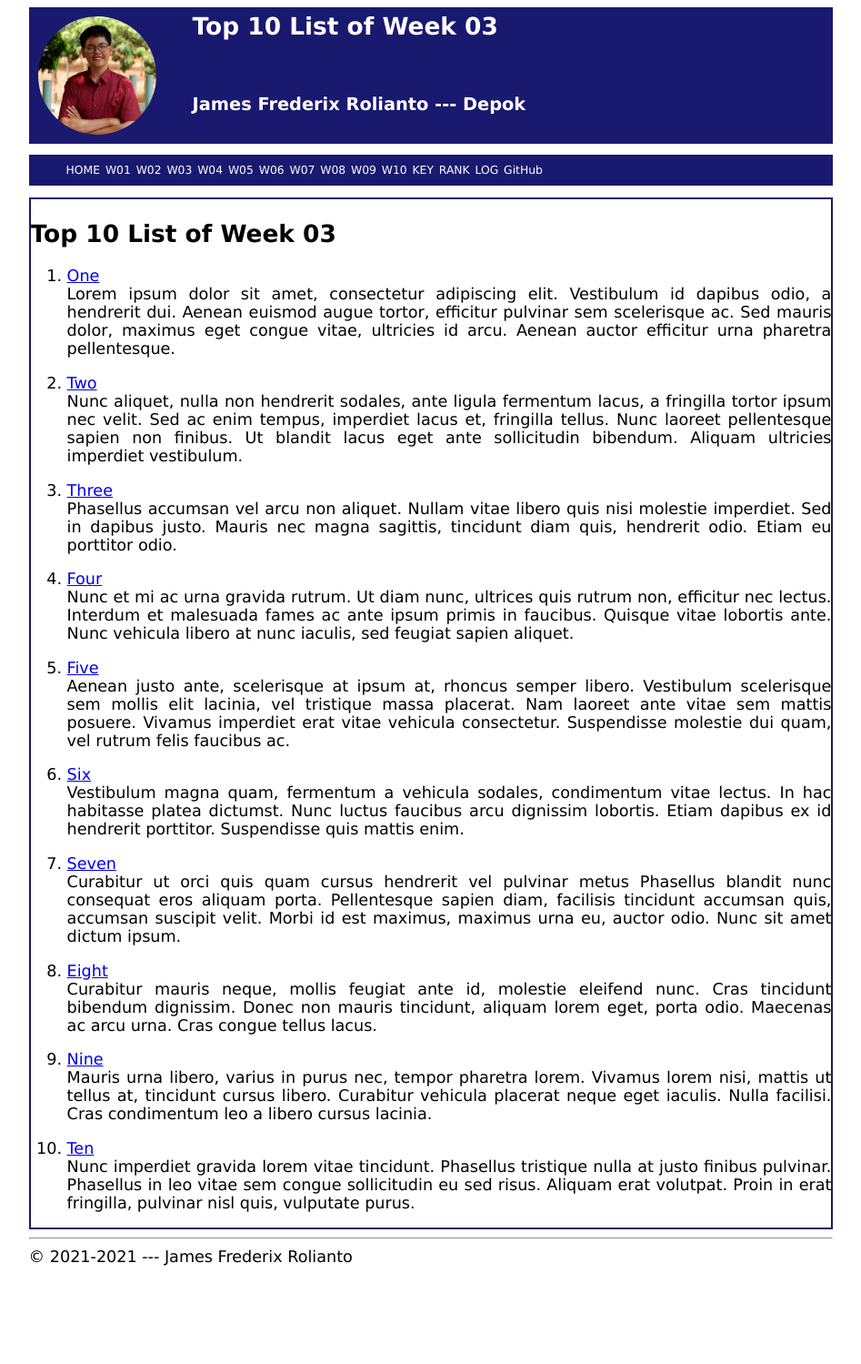
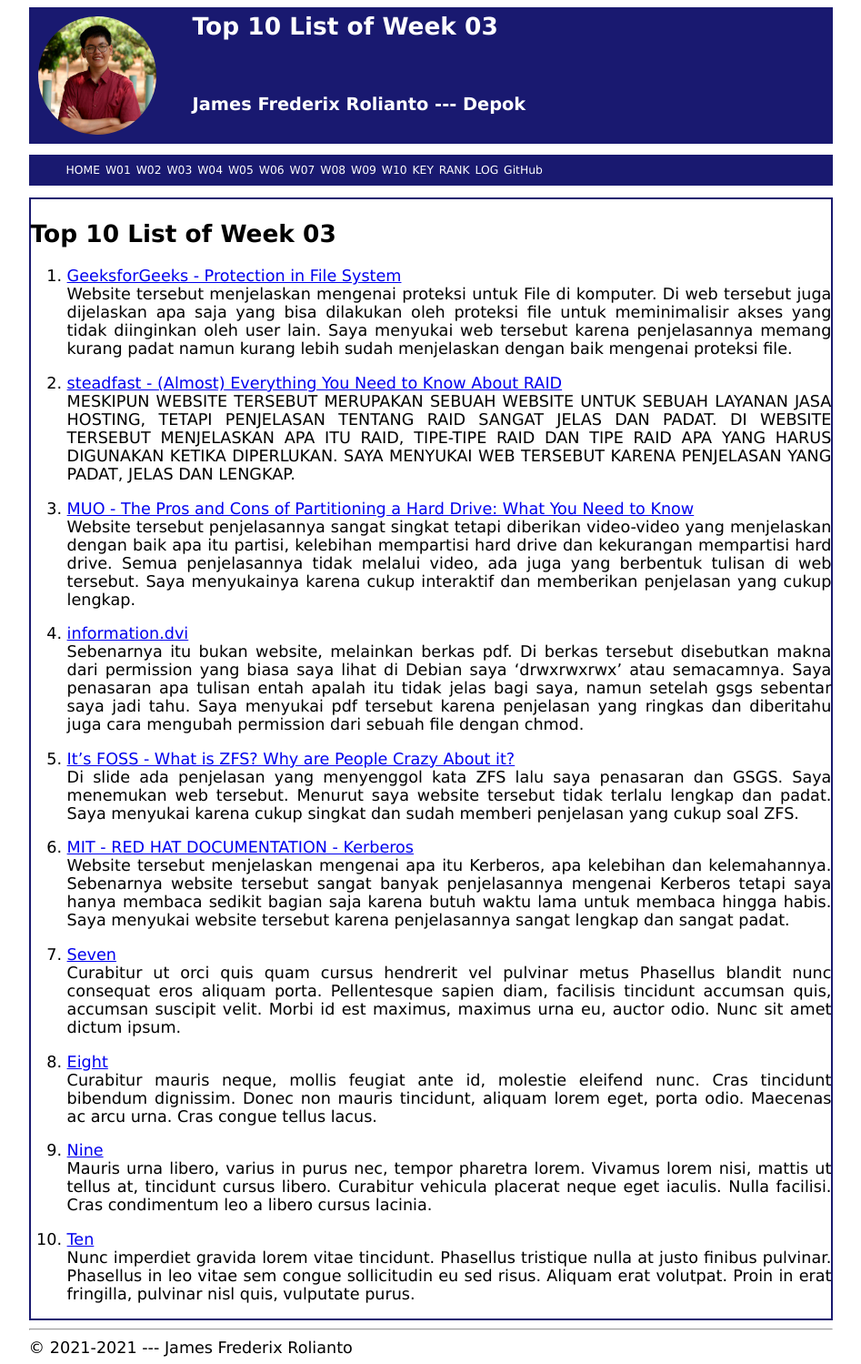
Before and after one commit to SinusCosinusTangen/os211, a Jekyll site: the page built from w03.md, in a window 1280 px wide. Shown: the whole page at 91% size, without its empty margins (166-1113 px from the left). Built offline with Jekyll 4.4.1, drawn with Linux system fonts in a browser that asks for light colours; our own code applies the rules of GitHub Pages for plain Markdown files; before the commit the page ends 1399 px from its top, so only the background shows below that.

Commit message:
OS211 SinusCosinusTangen

```diff
--- a/w03.md
+++ b/w03.md
@@ -5,47 +5,23 @@ permalink: /W03/
 
 # Top 10 List of Week 03
 
-1. [One](https://en.wikipedia.org/wiki/1)<br>
-Lorem ipsum dolor sit amet, consectetur adipiscing elit.
-Vestibulum id dapibus odio, a hendrerit dui.
-Aenean euismod augue tortor, efficitur pulvinar sem scelerisque ac.
-Sed mauris dolor, maximus eget congue vitae, ultricies id arcu.
-Aenean auctor efficitur urna pharetra pellentesque.
+1. [GeeksforGeeks - Protection in File System](https://www.geeksforgeeks.org/protection-in-file-system/)<br>
+Website tersebut menjelaskan mengenai proteksi untuk File di komputer. Di web tersebut juga dijelaskan apa saja yang bisa dilakukan oleh proteksi file untuk meminimalisir akses yang tidak diinginkan oleh user lain. Saya menyukai web tersebut karena penjelasannya memang kurang padat namun kurang lebih sudah menjelaskan dengan baik mengenai proteksi file.
 
-2. [Two](https://en.wikipedia.org/wiki/2)<br>
-Nunc aliquet, nulla non hendrerit sodales, ante ligula fermentum lacus, a fringilla tortor ipsum nec velit.
-Sed ac enim tempus, imperdiet lacus et, fringilla tellus.
-Nunc laoreet pellentesque sapien non finibus.
-Ut blandit lacus eget ante sollicitudin bibendum.
-Aliquam ultricies imperdiet vestibulum.
+2. [steadfast - (Almost) Everything You Need to Know About RAID](https://www.steadfast.net/blog/almost-everything-you-need-know-about-raid#:~:text=RAID%20stands%20for%20Redundant%20Array,of%20a%20more%20expensive%20disk.)<br>
+MESKIPUN WEBSITE TERSEBUT MERUPAKAN SEBUAH WEBSITE UNTUK SEBUAH LAYANAN JASA HOSTING, TETAPI PENJELASAN TENTANG RAID SANGAT JELAS DAN PADAT. DI WEBSITE TERSEBUT MENJELASKAN APA ITU RAID, TIPE-TIPE RAID DAN TIPE RAID APA YANG HARUS DIGUNAKAN KETIKA DIPERLUKAN. SAYA MENYUKAI WEB TERSEBUT KARENA PENJELASAN YANG PADAT, JELAS DAN LENGKAP.
 
-3. [Three](https://en.wikipedia.org/wiki/3)<br>
-Phasellus accumsan vel arcu non aliquet.
-Nullam vitae libero quis nisi molestie imperdiet.
-Sed in dapibus justo.
-Mauris nec magna sagittis, tincidunt diam quis, hendrerit odio.
-Etiam eu porttitor odio.
+3. [MUO - The Pros and Cons of Partitioning a Hard Drive: What You Need to Know](https://www.makeuseof.com/tag/partition-hard-drive-explained/)<br>
+Website tersebut penjelasannya sangat singkat tetapi diberikan video-video yang menjelaskan dengan baik apa itu partisi, kelebihan mempartisi hard drive dan kekurangan mempartisi hard drive. Semua penjelasannya tidak melalui video, ada juga yang berbentuk tulisan di web tersebut. Saya menyukainya karena cukup interaktif dan memberikan penjelasan yang cukup lengkap.
 
-4. [Four](https://en.wikipedia.org/wiki/4)<br>
-Nunc et mi ac urna gravida rutrum.
-Ut diam nunc, ultrices quis rutrum non, efficitur nec lectus.
-Interdum et malesuada fames ac ante ipsum primis in faucibus.
-Quisque vitae lobortis ante.
-Nunc vehicula libero at nunc iaculis, sed feugiat sapien aliquet.
+4. [information.dvi](http://bluehawk.monmouth.edu/~rscherl/Classes/IIS/information.pdf)<br>
+Sebenarnya itu bukan website, melainkan berkas pdf. Di berkas tersebut disebutkan makna dari permission yang biasa saya lihat di Debian saya 'drwxrwxrwx' atau semacamnya. Saya penasaran apa tulisan entah apalah itu tidak jelas bagi saya, namun setelah gsgs sebentar saya jadi tahu. Saya menyukai pdf tersebut karena penjelasan yang ringkas dan diberitahu juga cara mengubah permission dari sebuah file dengan chmod.
 
-5. [Five](https://en.wikipedia.org/wiki/5)<br>
-Aenean justo ante, scelerisque at ipsum at, rhoncus semper libero.
-Vestibulum scelerisque sem mollis elit lacinia, vel tristique massa placerat.
-Nam laoreet ante vitae sem mattis posuere.
-Vivamus imperdiet erat vitae vehicula consectetur.
-Suspendisse molestie dui quam, vel rutrum felis faucibus ac.
+5. [It's FOSS - What is ZFS? Why are People Crazy About it?](https://itsfoss.com/what-is-zfs/#:~:text=of%20those%20features.-,Pooled%20Storage,pool%20by%20adding%20another%20drive.)<br>
+Di slide ada penjelasan yang menyenggol kata ZFS lalu saya penasaran dan GSGS. Saya menemukan web tersebut. Menurut saya website tersebut tidak terlalu lengkap dan padat. Saya menyukai karena cukup singkat dan sudah memberi penjelasan yang cukup soal ZFS.
 
-6. [Six](https://en.wikipedia.org/wiki/6)<br>
-Vestibulum magna quam, fermentum a vehicula sodales, condimentum vitae lectus.
-In hac habitasse platea dictumst.
-Nunc luctus faucibus arcu dignissim lobortis.
-Etiam dapibus ex id hendrerit porttitor.
-Suspendisse quis mattis enim.
+6. [MIT - RED HAT DOCUMENTATION - Kerberos](https://web.mit.edu/rhel-doc/5/RHEL-5-manual/Deployment_Guide-en-US/ch-kerberos.html)<br>
+Website tersebut menjelaskan mengenai apa itu Kerberos, apa kelebihan dan kelemahannya. Sebenarnya website tersebut sangat banyak penjelasannya mengenai Kerberos tetapi saya hanya membaca sedikit bagian saja karena butuh waktu lama untuk membaca hingga habis. Saya menyukai website tersebut karena penjelasannya sangat lengkap dan sangat padat.
 
 7. [Seven](https://en.wikipedia.org/wiki/7)<br>
 Curabitur ut orci quis quam cursus hendrerit vel pulvinar metus
```
Also changed, not shown: TXT/mylog.txt (+7 -0 lines), TXT/myrank.txt (+7 -2 lines), 3 other files.
